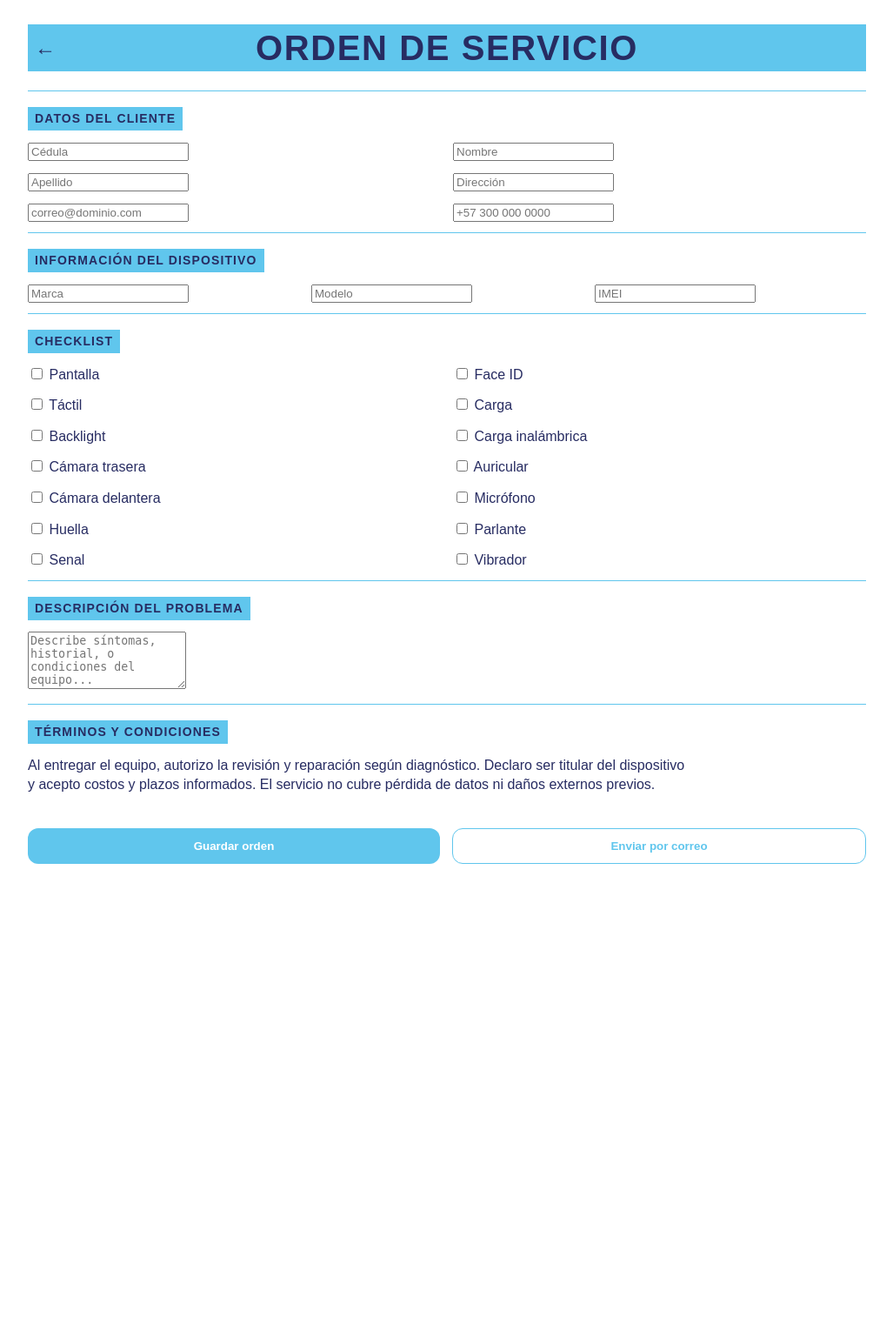
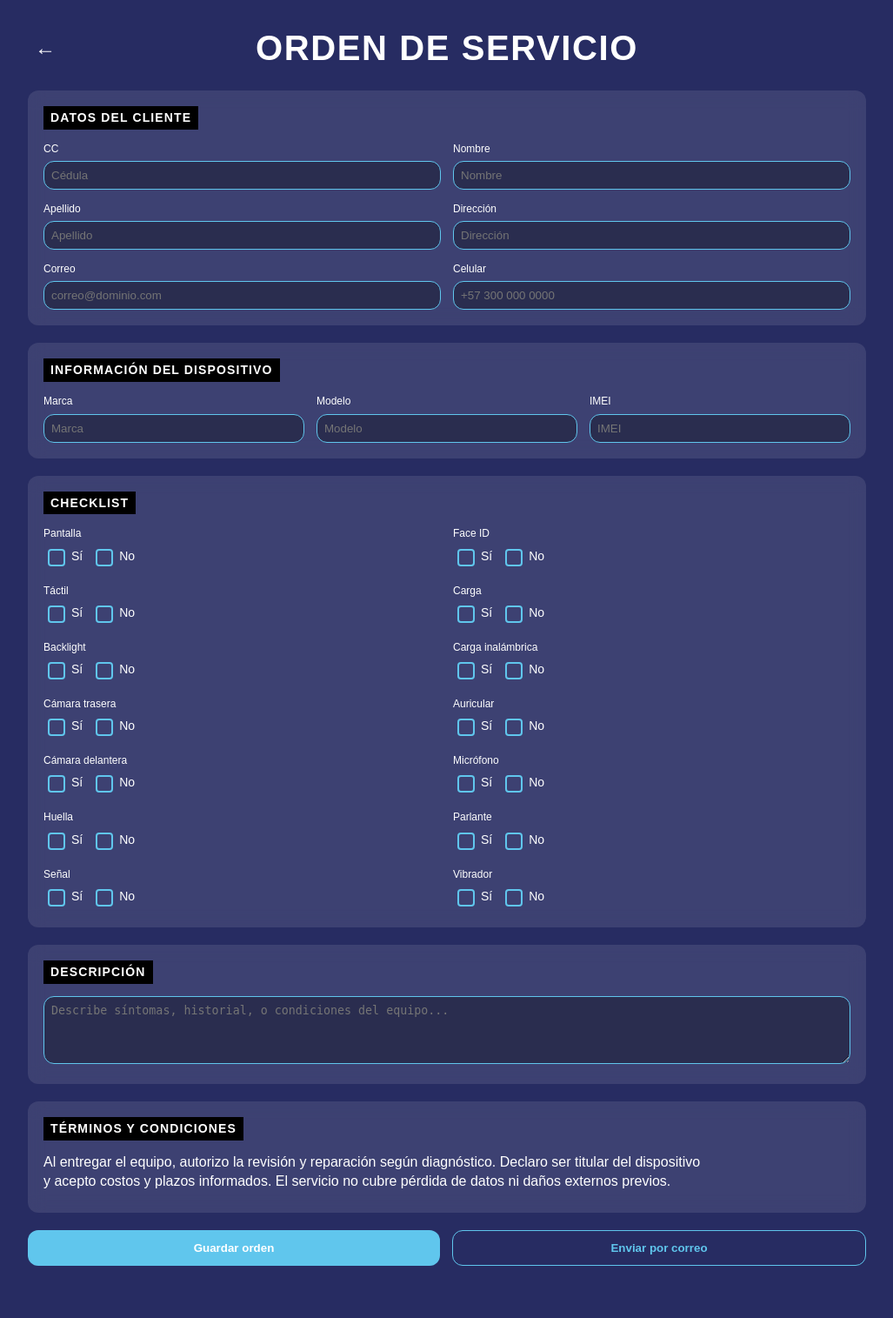
Before and after one commit to jempo2002/palmatronica, a Flask app: page /nueva_orden in a window 1280 px wide. Shown: the whole page at 87% size, without its empty margins (126-1153 px from the left). Before the commit the page ends 993 px from the top, so only its background shows below. Run offline with Flask 3, Linux system fonts and the light colour scheme; some web fonts are replaced.

Commit message:
Redesign service order form with dark glass theme and checkbox checklist

```diff
--- a/app.py
+++ b/app.py
@@ -78,7 +78,7 @@ def nueva_orden():
         conexion.commit()
         cursor.close()
         conexion.close()
-        flash('Orden creada correctamente')
+        flash(f'Orden creada correctamente. Número de orden: {id_orden}')
         return redirect(url_for('inicio_admin'))
 
     tipo = request.args.get('tipo', '')
--- a/static/css/nueva_orden.css
+++ b/static/css/nueva_orden.css
@@ -1,134 +1,182 @@
 @import url('https://fonts.googleapis.com/css2?family=Gratelos&display=swap');
 
 :root{
-  --bg: #FFFFFF;
-  --text: #272C62;
-  --muted: #272C62;
-  --field-bg: #FFFFFF;
-  --field-br: #60C6ED;
-  --field-br-focus: #60C6ED;
-  --accent: #60C6ED;
-  --line: #60C6ED;
+  --color1: #60C6ED; /* accent */
+  --color2: #272C62; /* dark background */
+  --color3: #000000; /* black */
+  --color4: #FFFFFF; /* white */
   --radius: 12px;
   --gap: 14px;
 }
 
 *{ box-sizing: border-box; }
 html,body{ height:100%; }
+
 body{
   margin:0;
-  background: var(--bg);
-  color: var(--text);
+  background: var(--color2);
+  color: var(--color4);
   font-family: 'Gratelos', sans-serif;
-  line-height: 1.35;
+  line-height:1.35;
+}
+
+.sr-only{
+  position:absolute;
+  width:1px;
+  height:1px;
+  padding:0;
+  margin:-1px;
+  overflow:hidden;
+  clip:rect(0,0,0,0);
+  white-space:nowrap;
+  border:0;
 }
 
 .page{
-  max-width: 1000px;
-  margin: 0 auto;
-  padding: 28px 18px 60px;
+  max-width:1000px;
+  margin:0 auto;
+  padding:28px 18px 60px;
 }
 
 .page__header{
-  position: sticky;
-  top: 0;
+  position:sticky;
+  top:0;
   display:flex;
   justify-content:center;
   align-items:center;
-  margin-bottom: 22px;
-  background-color: var(--accent);
+  margin-bottom:22px;
+  background:var(--color2);
   z-index:10;
 }
 
 .page__header.header--scrolled{
-  box-shadow: 0 2px 4px rgba(39,44,98,0.2);
+  box-shadow:0 2px 4px rgba(0,0,0,0.2);
 }
 
 .back-btn{
-  position: absolute;
-  left: 0;
-  font-size: 24px;
-  color: var(--text);
-  text-decoration: none;
-  padding: 4px 8px;
+  position:absolute;
+  left:0;
+  font-size:24px;
+  color:var(--color4);
+  text-decoration:none;
+  padding:4px 8px;
 }
 
 .title{
   margin:0;
   letter-spacing:.04em;
-  font-weight: 700;
-  font-size: clamp(22px, 4.5vw, 40px);
-  color: var(--text);
-  text-align: center;
+  font-weight:700;
+  font-size:clamp(22px,4.5vw,40px);
+  color:var(--color4);
+  text-align:center;
 }
 
 .section{
-  padding: 18px 0 12px;
-  border-top: 1px solid var(--line);
+  margin-bottom:20px;
+  padding:18px;
+  background:rgba(255,255,255,0.1);
+  border-radius:var(--radius);
+  backdrop-filter:blur(10px);
 }
 
 .section__title{
-  margin: 0 0 14px 0;
-  text-transform: uppercase;
-  font-size: 14px;
-  letter-spacing: .08em;
-  background-color: var(--accent);
-  color: var(--text);
-  padding: 4px 8px;
-  display: inline-block;
+  margin:0 0 14px 0;
+  text-transform:uppercase;
+  font-size:14px;
+  letter-spacing:.08em;
+  background:var(--color3);
+  color:var(--color4);
+  padding:4px 8px;
+  display:inline-block;
 }
 
-/* Campos */
-.grid{
-  display: grid;
-  gap: var(--gap);
-}
+.grid{ display:grid; gap:var(--gap); }
+.grid--2{ grid-template-columns:repeat(2,1fr); }
+.grid--3{ grid-template-columns:repeat(3,1fr); }
 
-.grid--2{ grid-template-columns: repeat(2, 1fr); }
-.grid--3{ grid-template-columns: repeat(3, 1fr); }
-
-@media (max-width: 840px){
-  .grid--3{ grid-template-columns: 1fr 1fr; }
-}
-@media (max-width: 640px){
-  .grid--2, .grid--3{ grid-template-columns: 1fr; }
-}
+@media (max-width:840px){ .grid--3{ grid-template-columns:1fr 1fr; } }
+@media (max-width:640px){ .grid--2, .grid--3{ grid-template-columns:1fr; } }
 
 .field label{
   display:block;
-  margin: 0 0 6px;
-  font-size: 12px;
-  color: var(--muted);
-  height:1px; width:1px;
-  overflow:hidden; clip:rect(1px, 1px, 1px, 1px);
-  white-space:nowrap; border:0; padding:0; margin:-1px;
+  margin:0 0 6px;
+  font-size:12px;
+  color:var(--color4);
+}
+
+.field input,
+.field textarea{
+  width:100%;
+  padding:8px;
+  border:1px solid var(--color1);
+  border-radius:var(--radius);
+  background:rgba(0,0,0,0.3);
+  color:var(--color4);
+}
+
+.field input:focus,
+.field textarea:focus{
+  outline:none;
+  border-color:var(--color1);
+}
+
+.checklist .field{
+  display:flex;
+  flex-direction:column;
+}
+
+.checklist .options{
+  display:flex;
+  gap:10px;
+}
+
+.checklist .options label{
+  display:flex;
+  align-items:center;
+  gap:4px;
+  color:var(--color4);
+  font-size:14px;
+}
+
+.checklist .options input[type="radio"]{
+  appearance:none;
+  width:16px;
+  height:16px;
+  border:2px solid var(--color1);
+  border-radius:4px;
+  background:transparent;
+  cursor:pointer;
+}
+
+.checklist .options input[type="radio"]:checked{
+  background:var(--color1);
 }
 
 .terms{
-  margin: 0 0 8px;
-  color: var(--muted);
-  max-width: 85ch;
+  margin:0 0 8px;
+  color:var(--color4);
+  max-width:85ch;
 }
 
 .actions{
   display:flex;
-  gap: var(--gap);
-  margin-top: 20px;
+  gap:var(--gap);
+  margin-top:20px;
 }
 
 .actions button{
   flex:1;
-  padding: 12px;
-  border-radius: var(--radius);
-  border: none;
-  font-weight: 600;
-  cursor: pointer;
-  background: var(--accent);
-  color: #FFFFFF;
+  padding:12px;
+  border-radius:var(--radius);
+  border:none;
+  font-weight:600;
+  cursor:pointer;
+  background:var(--color1);
+  color:var(--color4);
 }
 
 .actions .btn-send{
-  background: transparent;
-  color: var(--accent);
-  border:1px solid var(--accent);
+  background:transparent;
+  color:var(--color1);
+  border:1px solid var(--color1);
 }
--- a/templates/admin/nueva_orden.html
+++ b/templates/admin/nueva_orden.html
@@ -71,33 +71,110 @@
     <section class="section">
       <h2 class="section__title">Checklist</h2>
       <div class="checklist grid grid--2">
-        <!-- Columna izquierda -->
-        <label class="check"><input type="checkbox" name="pantalla" /> <span>Pantalla</span></label>
-        <label class="check"><input type="checkbox" name="face_id" /> <span>Face ID</span></label>
-
-        <label class="check"><input type="checkbox" name="tactil" /> <span>Táctil</span></label>
-        <label class="check"><input type="checkbox" name="carga" /> <span>Carga</span></label>
-
-        <label class="check"><input type="checkbox" name="backlight" /> <span>Backlight</span></label>
-        <label class="check"><input type="checkbox" name="carga_inalambrica" /> <span>Carga inalámbrica</span></label>
-
-        <label class="check"><input type="checkbox" name="camara_trasera" /> <span>Cámara trasera</span></label>
-        <label class="check"><input type="checkbox" name="auricular" /> <span>Auricular</span></label>
-
-        <label class="check"><input type="checkbox" name="camara_delantera" /> <span>Cámara delantera</span></label>
-        <label class="check"><input type="checkbox" name="microfono" /> <span>Micrófono</span></label>
-
-        <label class="check"><input type="checkbox" name="huella" /> <span>Huella</span></label>
-        <label class="check"><input type="checkbox" name="parlante" /> <span>Parlante</span></label>
-
-        <label class="check"><input type="checkbox" name="senal" /> <span>Senal</span></label>
-        <label class="check"><input type="checkbox" name="vibrador" /> <span>Vibrador</span></label>
+        <div class="field">
+          <label>Pantalla</label>
+          <div class="options">
+            <label><input type="radio" name="pantalla" value="si"> Sí</label>
+            <label><input type="radio" name="pantalla" value="no"> No</label>
+          </div>
+        </div>
+        <div class="field">
+          <label>Face ID</label>
+          <div class="options">
+            <label><input type="radio" name="face_id" value="si"> Sí</label>
+            <label><input type="radio" name="face_id" value="no"> No</label>
+          </div>
+        </div>
+        <div class="field">
+          <label>Táctil</label>
+          <div class="options">
+            <label><input type="radio" name="tactil" value="si"> Sí</label>
+            <label><input type="radio" name="tactil" value="no"> No</label>
+          </div>
+        </div>
+        <div class="field">
+          <label>Carga</label>
+          <div class="options">
+            <label><input type="radio" name="carga" value="si"> Sí</label>
+            <label><input type="radio" name="carga" value="no"> No</label>
+          </div>
+        </div>
+        <div class="field">
+          <label>Backlight</label>
+          <div class="options">
+            <label><input type="radio" name="backlight" value="si"> Sí</label>
+            <label><input type="radio" name="backlight" value="no"> No</label>
+          </div>
+        </div>
+        <div class="field">
+          <label>Carga inalámbrica</label>
+          <div class="options">
+            <label><input type="radio" name="carga_inalambrica" value="si"> Sí</label>
+            <label><input type="radio" name="carga_inalambrica" value="no"> No</label>
+          </div>
+        </div>
+        <div class="field">
+          <label>Cámara trasera</label>
+          <div class="options">
+            <label><input type="radio" name="camara_trasera" value="si"> Sí</label>
+            <label><input type="radio" name="camara_trasera" value="no"> No</label>
+          </div>
+        </div>
+        <div class="field">
+          <label>Auricular</label>
+          <div class="options">
+            <label><input type="radio" name="auricular" value="si"> Sí</label>
+            <label><input type="radio" name="auricular" value="no"> No</label>
+          </div>
+        </div>
+        <div class="field">
+          <label>Cámara delantera</label>
+          <div class="options">
+            <label><input type="radio" name="camara_delantera" value="si"> Sí</label>
+            <label><input type="radio" name="camara_delantera" value="no"> No</label>
+          </div>
+        </div>
+        <div class="field">
+          <label>Micrófono</label>
+          <div class="options">
+            <label><input type="radio" name="microfono" value="si"> Sí</label>
+            <label><input type="radio" name="microfono" value="no"> No</label>
+          </div>
+        </div>
+        <div class="field">
+          <label>Huella</label>
+          <div class="options">
+            <label><input type="radio" name="huella" value="si"> Sí</label>
+            <label><input type="radio" name="huella" value="no"> No</label>
+          </div>
+        </div>
+        <div class="field">
+          <label>Parlante</label>
+          <div class="options">
+            <label><input type="radio" name="parlante" value="si"> Sí</label>
+            <label><input type="radio" name="parlante" value="no"> No</label>
+          </div>
+        </div>
+        <div class="field">
+          <label>Señal</label>
+          <div class="options">
+            <label><input type="radio" name="senal" value="si"> Sí</label>
+            <label><input type="radio" name="senal" value="no"> No</label>
+          </div>
+        </div>
+        <div class="field">
+          <label>Vibrador</label>
+          <div class="options">
+            <label><input type="radio" name="vibrador" value="si"> Sí</label>
+            <label><input type="radio" name="vibrador" value="no"> No</label>
+          </div>
+        </div>
       </div>
     </section>
 
     <!-- DESCRIPCIÓN -->
     <section class="section">
-      <h2 class="section__title">Descripción del problema</h2>
+      <h2 class="section__title">Descripción</h2>
       <div class="field">
         <label for="descripcion" class="sr-only">Descripción</label>
         <textarea id="descripcion" name="descripcion" rows="4" placeholder="Describe síntomas, historial, o condiciones del equipo..."></textarea>
```
